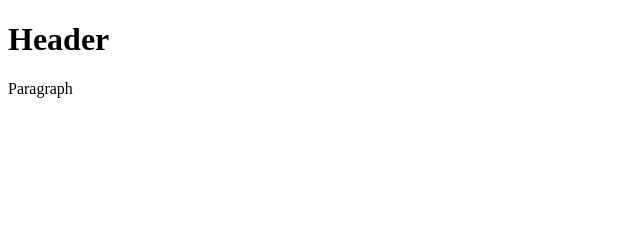
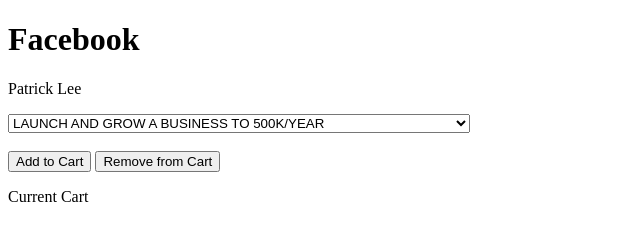
Before and after one commit to patrickylee/git-test, a plain HTML site: page index.html in a window 1280 px wide. Shown: the whole page, without its empty margins (0-640 px from the left). Drawn offline with Linux system fonts and the light colour scheme.

Commit message:
final commit

```diff
--- a/index.html
+++ b/index.html
@@ -2,7 +2,19 @@
 <html>
     <head></head>
     <body>
-        <h1>Header</h1>
-        <p>Paragraph</p>
+        <h1>Facebook</h1>
+        <p>Patrick Lee</p>
+        <select>
+            <option>LAUNCH AND GROW A BUSINESS TO 500K/YEAR</option>
+            <option>START AND GROW A PROFITABLE RESTAURANT</option>
+            <option>THRIVE AS A REALTOR AND BRING IN CLIENTS CONSISTENTLY</option>
+            <option>BOOK YOUR FIRST MAJOR GIG AS A PRO ACTOR </option>
+            <option>BECOME A YOUTUBER WITH A POPULAR CHANNEL</option>
+            <option>BECOME A PRO POKER PLAYER AND BE COMPETITIVE AT CASINOS</option>
+        </select>
+        <br><br>
+        <button>Add to Cart</button>
+        <button>Remove from Cart</button>
+        <p>Current Cart</p>
     </body>
 </html>
```
